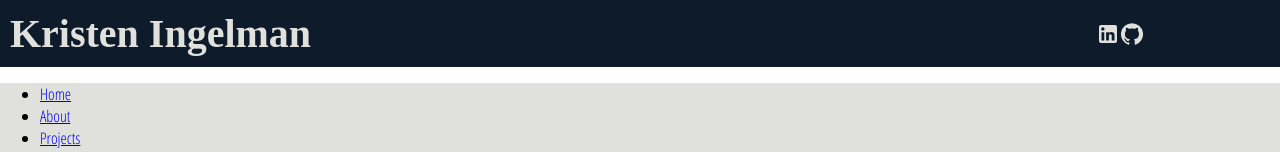
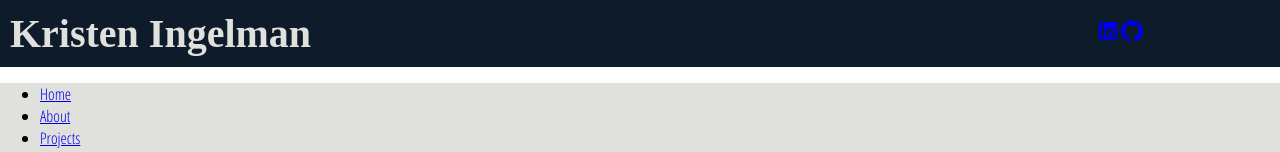
Before and after one commit to kristenIngelman98/portfolio-website, a React (Create React App) app in the folder portfolio/: page /projects in a window 1280 px wide. Shown: the top 152 px of the page. Built offline with nearby package versions, Linux system fonts and the light colour scheme; a web font is replaced by a local one.

Commit message:
updated header

```diff
--- a/portfolio/src/components/Header.js
+++ b/portfolio/src/components/Header.js
@@ -1,5 +1,5 @@
 import * as React from 'react';
-import App from '../../src/App.css';
+import { App } from '../../src/App.css';
 import LinkedInIcon from '@mui/icons-material/LinkedIn';
 import GitHubIcon from '@mui/icons-material/GitHub';
 
@@ -8,10 +8,13 @@
         <div className="header">
             <h1 className="main_title">Kristen Ingelman</h1>
             <div className="header_icons">
+                <a target="_blank" href="https://www.linkedin.com/in/kristen-ingelman/">
                     <LinkedInIcon />
+                </a>
+                <a target="_blank" href="https://github.com/kristenIngelman98">
                     <GitHubIcon />
+                </a>
             </div>
-
         </div>
     )
 }
--- a/portfolio/src/components/ProjectCard.js
+++ b/portfolio/src/components/ProjectCard.js
@@ -16,6 +16,7 @@
   return (
    <div className="card_wrapper">
     {ProjectData.map((projectDetail, index) => {
+        console.log(projectDetail.id)
         return (
         <Card key={projectDetail.id} sx={{ maxWidth: 345 }}>
             <CardMedia
--- a/portfolio/src/components/data/ProjectData.js
+++ b/portfolio/src/components/data/ProjectData.js
@@ -48,12 +48,4 @@
     "readMore": "read more",
     "projectWebsite": "https://facebook.com"
   },
-  {
-    "date": "December 19th, 2020",
-    "image": example,
-    "title": "App",
-    "description": "add recipe description here",
-    "readMore": "read more",
-    "recipeWebsite": "https://facebook.com"
-  },
 ]
```
Lines whose indentation alone changed are shown as unchanged.
